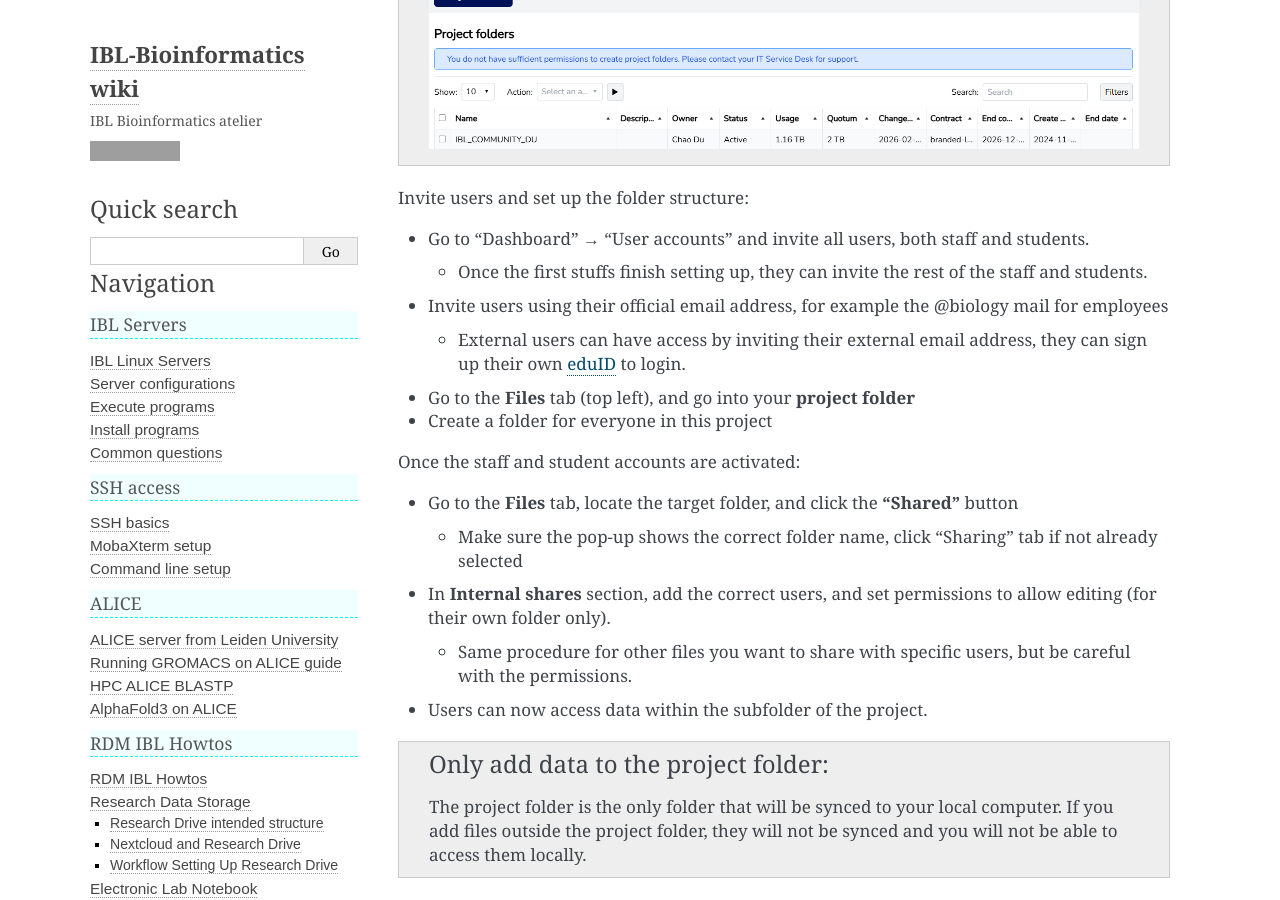
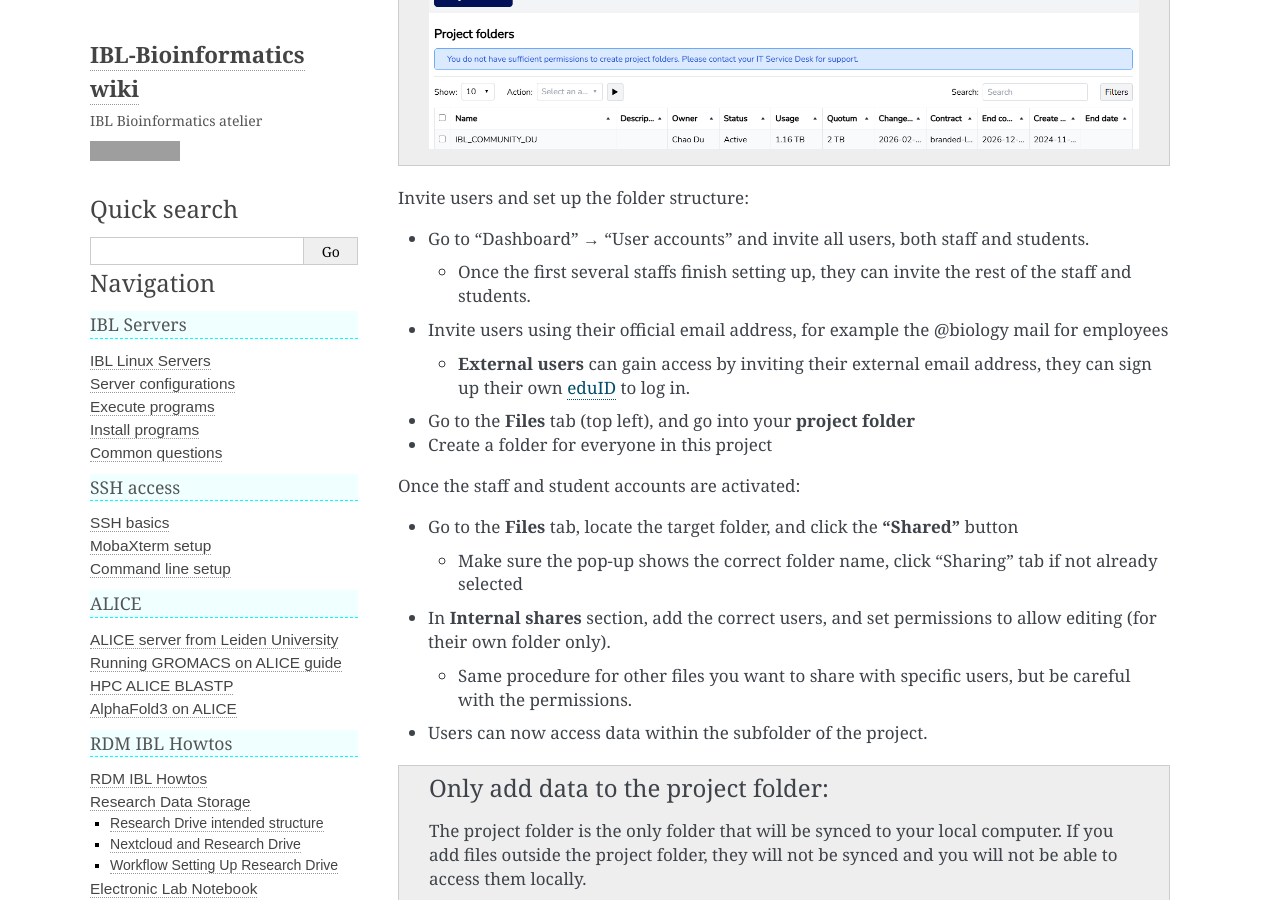
Before and after one commit to IBL-bioinfo/IBL-bioinformatics-wiki, a Sphinx documentation site: the page built from docs/source/rdm_howtos/ResearchDrive.md, in a window 1280 px wide and 900 px high, scrolled down 3031 px. Built offline with Sphinx 7.4.7, drawn with Linux system fonts in a browser that asks for light colours; grey boxes are pictures that could not be loaded.

Commit message:
Fix typos and clarify instructions in Research Drive documentation

````diff
--- a/docs/source/rdm_howtos/ResearchDrive.md
+++ b/docs/source/rdm_howtos/ResearchDrive.md
@@ -55,9 +55,9 @@ On your "Dashboard" → "Project folders" page, you may see the message "You do
 
 Invite users and set up the folder structure:
 - Go to "Dashboard" → "User accounts" and invite all users, both staff and students.
-  - Once the first stuffs finish setting up, they can invite the rest of the staff and students.
+  - Once the first several staffs finish setting up, they can invite the rest of the staff and students.
 - Invite users using their official email address, for example the @biology mail for employees
-  - External users can have access by inviting their external email address, they can sign up their own [eduID](https://eduid.nl/home) to login.
+  - **External users** can gain access by inviting their external email address, they can sign up their own [eduID](https://eduid.nl/home) to log in.
 - Go to the **Files** tab (top left), and go into your **project folder**
 - Create a folder for everyone in this project
 
@@ -102,7 +102,7 @@ https://universiteitleiden.data.surf.nl
 :alt: Choose sync location
 :width: 30em
 ```
-- Click **Connect**. Sync should start; you can see ![icon](../_static/images/nextcloud_icon.png) or <span><img alt="macos icon" src="../_static/images/nextcloud_icon_macos.jpg" width=1.5em></span> in your system tray located on the bottom right (Windows) or top right (macOS). Expand the system tray if needed.
+- Click **Connect**. Sync should start; you can see ![icon](../_static/images/nextcloud_icon.png) or <span><img alt="macos icon" src="../_static/images/nextcloud_icon_macos.jpg" width="1.5em"></span> in your system tray located on the bottom right (Windows) or top right (macOS). Expand the system tray if needed.
 - Check your settings:
   - Right-click the Nextcloud icon ![icon](../_static/images/nextcloud_icon.png) in the system tray, then left-click "Settings"
   - Virtual files **enabled**
````
Also changed, not shown: other parts of docs/source/rdm_howtos/ResearchDrive.md (+1 -1 lines), docs/source/rdm_howtos/Intro.md (+1 -1 lines).
